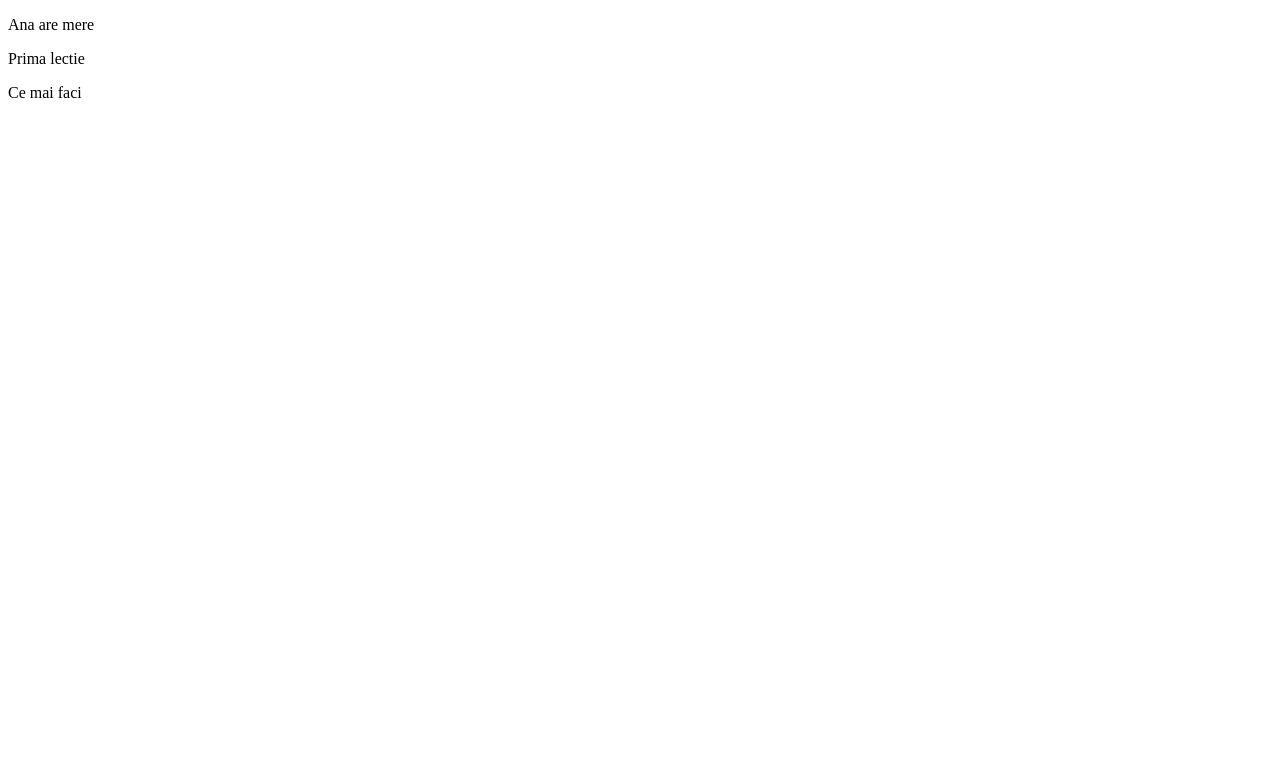
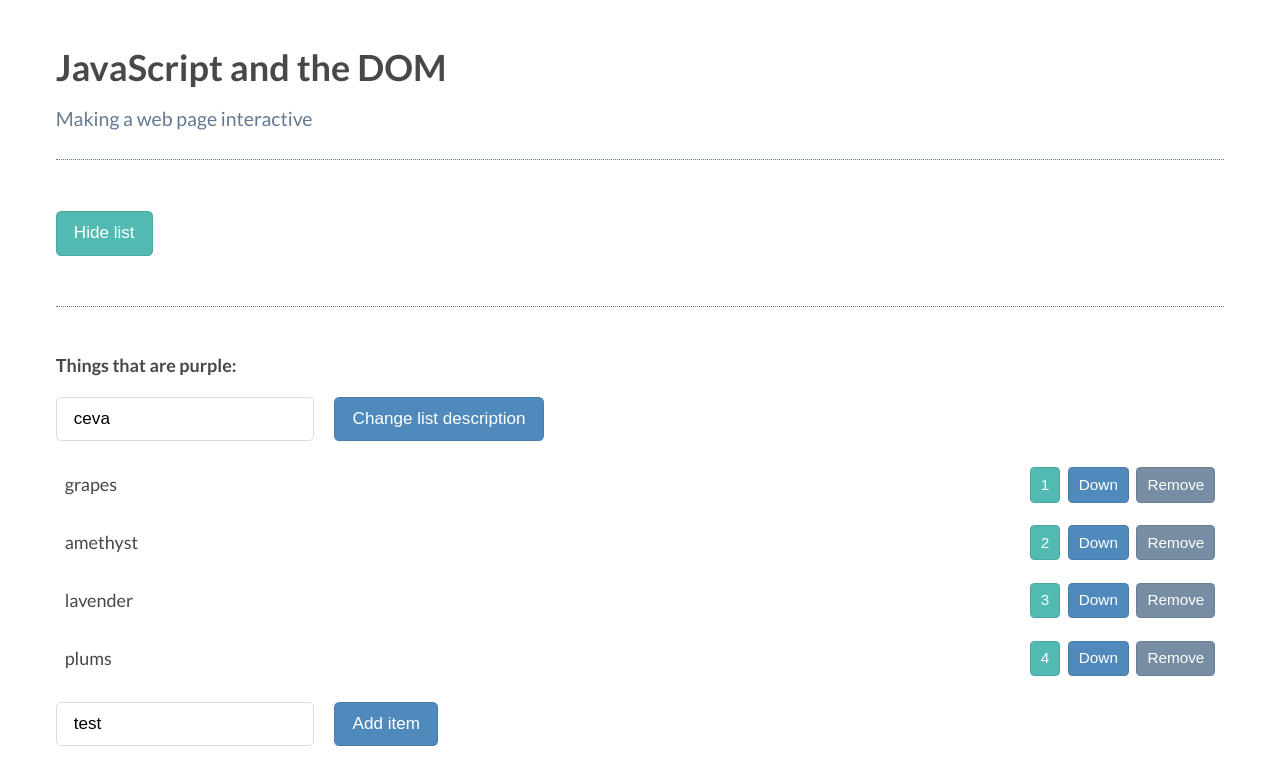
Before and after one commit to AndreeaBSA/js-basics, a plain HTML site: page index.html in a window 1280 px wide. Drawn offline with Linux system fonts and the light colour scheme.

Commit message:
exercixe

```diff
--- /dev/null
+++ b/app.js
@@ -0,0 +1,39 @@
+// selector dupa clasa    .test
+// selector dupa tag        p
+//selector  dupa id          #nume
+//document.querySelector  primul element
+//document.querySelectorAll toate elementele
+
+let lista=document.querySelectorAll(".up");
+
+//lista[0]-> p
+
+
+let buttons=Array.from(lista);
+
+let hideButton = document.querySelector('#toggleList');
+
+function cafea(){
+
+    console.log("test")
+     console.log("test2")
+}
+
+// hideButton.addEventListener("click",()=>{
+
+
+//     console.log("test");
+
+// });
+
+hideButton.addEventListener("click",cafea);
+lista[2].addEventListener("click",cafea);
+
+let inputFirst = document.querySelector('input[type="text"]');
+
+let inputSecond = document.querySelectorAll('input[type="text"')[1];
+
+
+inputFirst.value="ceva";
+
+inputSecond.value="test";
--- a/index.html
+++ b/index.html
@@ -1,15 +1,26 @@
 <!DOCTYPE html>
-<html lang="en">
-<head>
-    <meta charset="UTF-8">
-    <meta name="viewport" content="width=q, initial-scale=1.0">
-    <title>Document</title>
-</head>
-<body>
-
-    <p>Ana are mere</p>
-    <p>Prima lectie</p>
-    <p>Ce mai faci</p>
-
-</body>
+<html>
+  <head>
+    <title>JavaScript and the DOM</title>
+    <link rel="stylesheet" href="style.css">
+  </head>
+  <body>
+    <h1 id="myHeading">JavaScript and the DOM</h1>
+    <p>Making a web page interactive</p>
+    <button id="toggleList">Hide list</button>
+  <div class="list test" id="list-id">
+      <p class="description">Things that are purple:</p>
+      <input type="text" >
+      <button class="description">Change list description</button>
+      <ul>
+        <li>grapes<button class="up">1</button><button class="down">Down</button><button class="remove">Remove</button></li>
+        <li>amethyst<button class="up">2</button><button class="down">Down</button><button class="remove">Remove</button></li>
+        <li>lavender<button class="up">3</button><button class="down">Down</button><button class="remove">Remove</button></li>
+        <li>plums<button class="up">4</button><button class="down">Down</button><button class="remove">Remove</button></li>
+      </ul>
+      <input type="text" >
+      <button class="addItemButton">Add item</button>
+    </div>
+    <script src="app.js"></script>
+  </body>
 </html>
--- a/style.css
+++ b/style.css
@@ -0,0 +1,82 @@
+
+@import 'https://fonts.googleapis.com/css?family=Lato:400,700';
+
+body {
+  color: #484848;
+  font-family: 'Lato', sans-serif;
+  font-size: 18px;
+  padding: .45em 2.65em 3em;
+  line-height: 1.5;
+}
+h1 {
+  margin-bottom: 0;
+}
+h1 + p {
+  font-size: 1.08em;
+  color: #637a91;
+  margin-top: .5em;
+  margin-bottom: 2.65em;
+  padding-bottom: 1.325em;
+  border-bottom: 1px dotted;
+}
+ul {
+  padding-left: 0;
+  list-style: none;
+}
+li {
+  padding: .45em .5em;
+  margin-bottom: .35em;
+  display: flex;
+  align-items: center;
+}
+input,
+button {
+  font-size: .95em;
+  padding: .65em 1em;
+  border-radius: .3em;
+  outline: 0;
+}
+input {
+  border: 1px solid #dcdcdc;
+  margin-right: 1em;
+}
+div {
+  margin-top: 2.8em;
+  padding: 1.5em 0 .5em;
+  border-top: 1px dotted #637a91;
+}
+p.description,
+p:nth-of-type(2) {
+  font-weight: bold;
+}
+/* Buttons */
+button {
+  color: white;
+  background: #508abc;
+  border: solid 1px;
+  border-color: rgba(0, 0, 0, .1);
+  cursor: pointer;
+}
+button + button {
+  margin-left: .5em;
+}
+p + button {
+  background: #52bab3;
+}
+.list button + button {
+  background: #768da3;
+}
+.list li button + button {
+  background: #508abc;
+}
+li button:first-child {
+  margin-left: auto;
+  background: #52bab3;
+}
+.list li button:last-child {
+  background: #768da3;
+}
+li button {
+  font-size: .85em;
+  padding: .5em .65em;
+}
```
